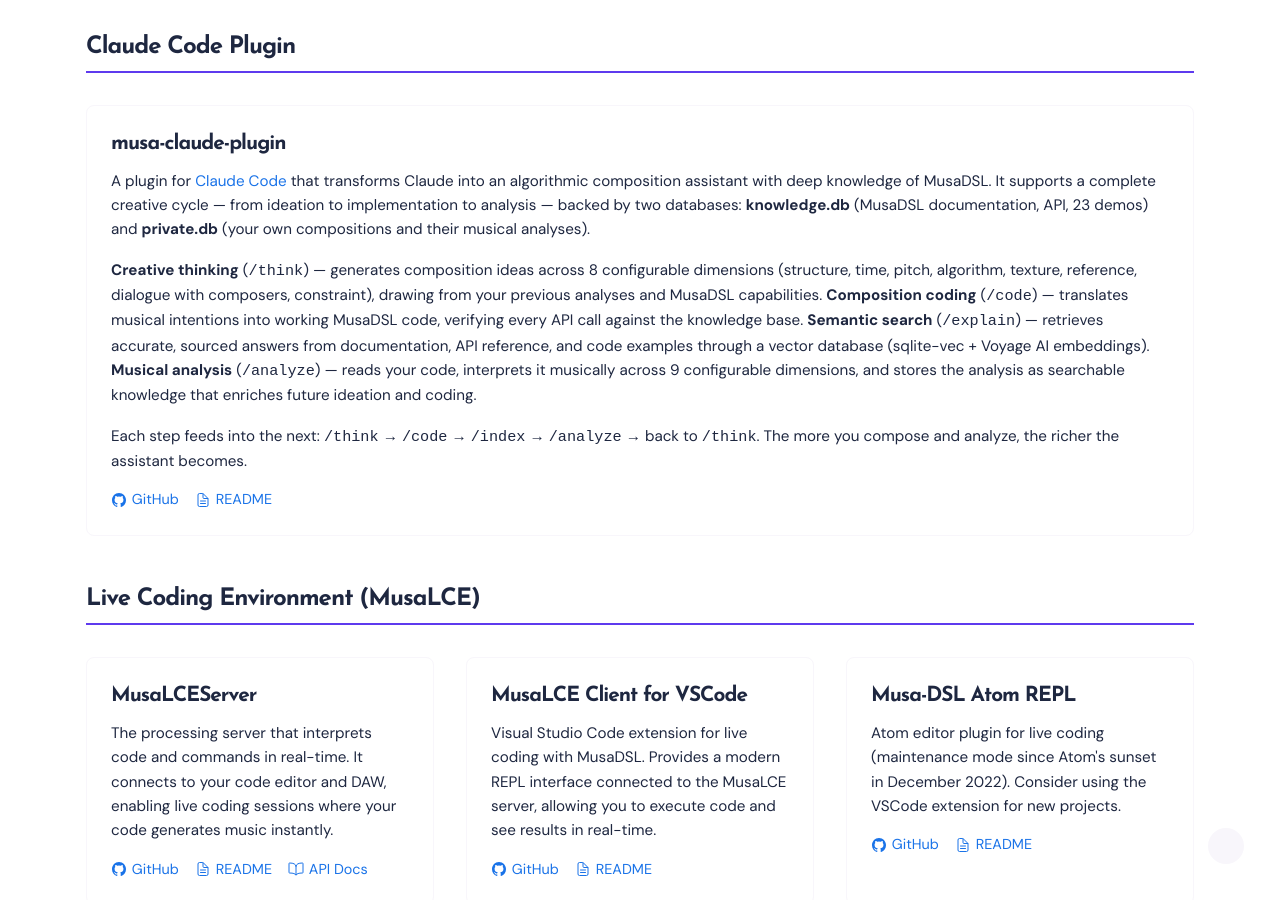
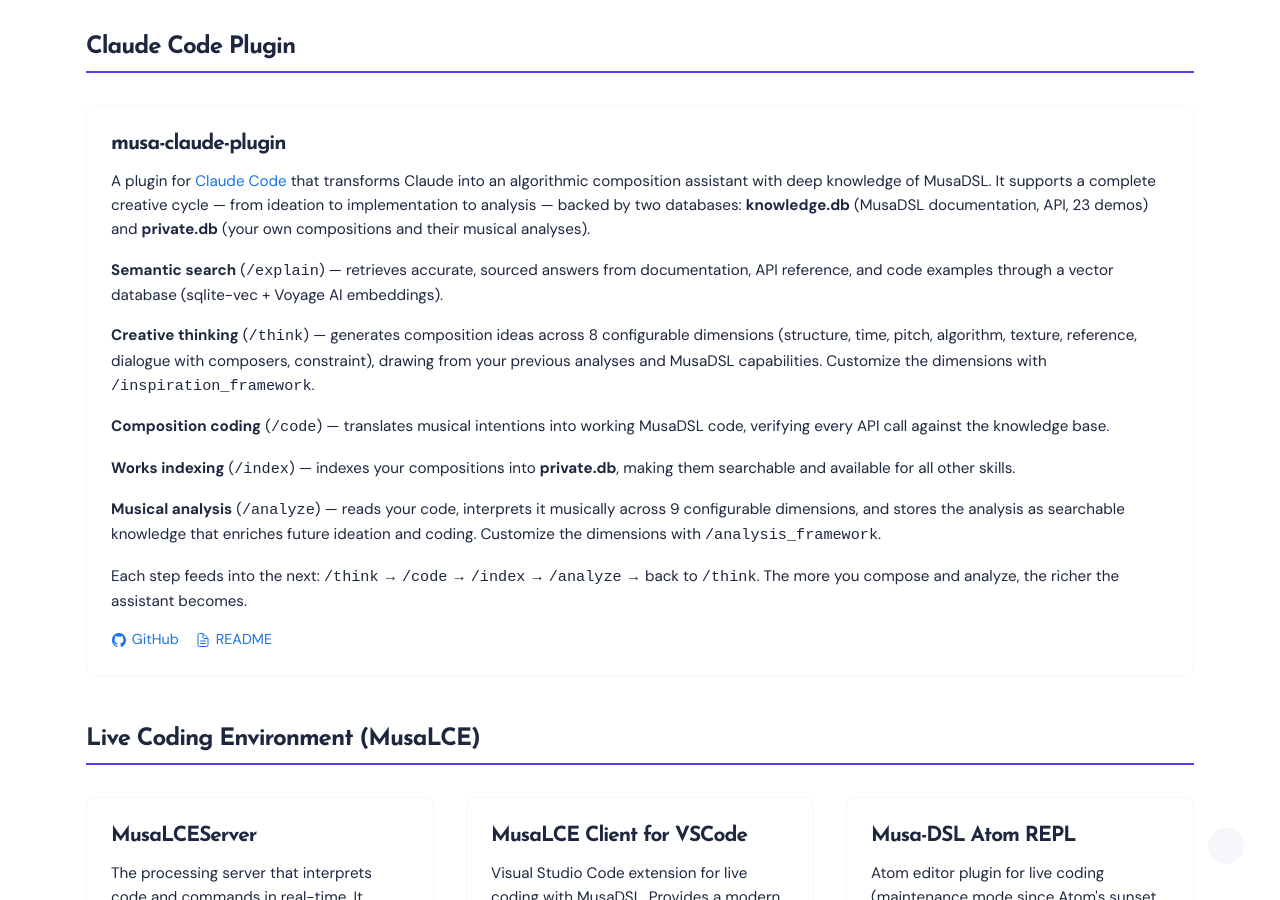
Before and after one commit to javier-sy/musadsl-website, a Jekyll site: the page built from index.html, in a window 1280 px wide and 900 px high, scrolled down 2451 px. Built offline with Jekyll 4.4.1, drawn with Linux system fonts in a browser that asks for light colours; comment, search, counter and statistics services are not loaded.

Commit message:
Fix plugin section: skill order, layout, mention framework skills
- Order: explain, think, code, index, analyze (matching the creative cycle)
- Each skill in its own paragraph for readability
- Add /index as a standalone capability
- Mention /inspiration_framework and /analysis_framework

Co-Authored-By: Claude Opus 4.6 <noreply@anthropic.com>

```diff
--- a/index.html
+++ b/index.html
@@ -106,17 +106,29 @@ description: MusaDSL is an open source Ruby framework for algorithmic sound and
             <strong>private.db</strong> (your own compositions and their musical analyses).
           </p>
           <p class="component__description">
+            <strong>Semantic search</strong> (<code>/explain</code>) — retrieves accurate, sourced answers
+            from documentation, API reference, and code examples through a vector database
+            (sqlite-vec + Voyage AI embeddings).
+          </p>
+          <p class="component__description">
             <strong>Creative thinking</strong> (<code>/think</code>) — generates composition ideas across
             8 configurable dimensions (structure, time, pitch, algorithm, texture, reference, dialogue with
             composers, constraint), drawing from your previous analyses and MusaDSL capabilities.
+            Customize the dimensions with <code>/inspiration_framework</code>.
+          </p>
+          <p class="component__description">
             <strong>Composition coding</strong> (<code>/code</code>) — translates musical intentions into
             working MusaDSL code, verifying every API call against the knowledge base.
-            <strong>Semantic search</strong> (<code>/explain</code>) — retrieves accurate, sourced answers
-            from documentation, API reference, and code examples through a vector database (sqlite-vec +
-            Voyage AI embeddings).
+          </p>
+          <p class="component__description">
+            <strong>Works indexing</strong> (<code>/index</code>) — indexes your compositions into
+            <strong>private.db</strong>, making them searchable and available for all other skills.
+          </p>
+          <p class="component__description">
             <strong>Musical analysis</strong> (<code>/analyze</code>) — reads your code, interprets it
             musically across 9 configurable dimensions, and stores the analysis as searchable knowledge
             that enriches future ideation and coding.
+            Customize the dimensions with <code>/analysis_framework</code>.
           </p>
           <p class="component__description">
             Each step feeds into the next:
```
